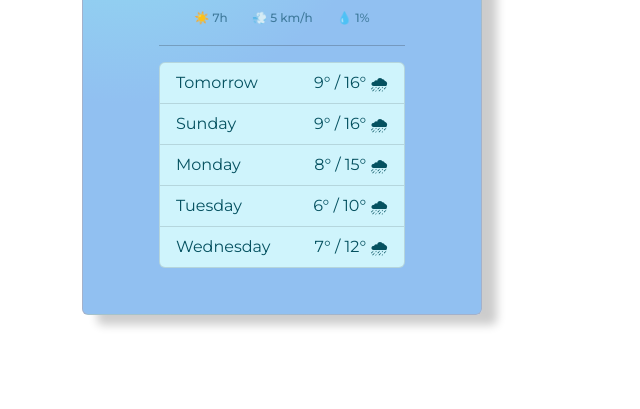
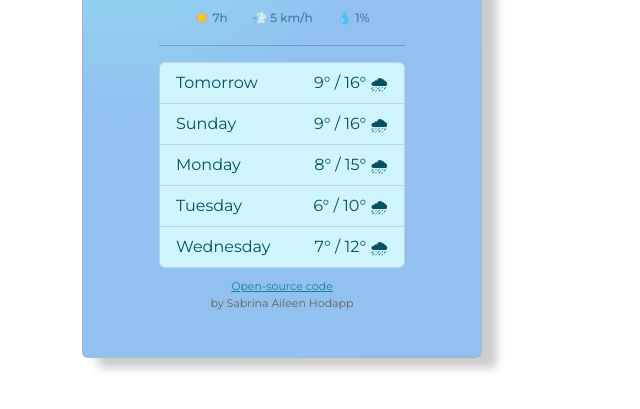
Before and after one commit to sabrinaaileen/weather-app, a plain HTML site: page index.html in a window 1280 px wide. Shown: the part 303-712 px from the top of the page, without its empty margins (0-640 px from the left). Drawn offline with nearby package versions, Linux system fonts and the light colour scheme.

Commit message:
added link to GitHub

```diff
--- a/index.html
+++ b/index.html
@@ -79,9 +79,20 @@
               Wednesday <span class="temperature">7° / 12° 🌧</span>
             </li>
           </ul>
+          <div class="coderline">
+            <a
+              href="https://github.com/sabrinaaileen/weather-app"
+              target="_blank"
+              class="codelink"
+              >Open-source code</a
+            >
+            <br />
+            <span class="coder">by Sabrina Aileen Hodapp</span>
+          </div>
         </div>
       </div>
     </div>
+
     <script src="src/index.js"></script>
   </body>
 </html>
--- a/src/style.css
+++ b/src/style.css
@@ -104,3 +104,14 @@ p {
   font-size: 12px;
   color: #686354;
 }
+.coderline {
+  margin-top: 10px;
+  text-align: center;
+  font-size: 11px;
+}
+.codelink {
+  color: #128494;
+}
+.coder {
+  color: #686354;
+}
```
